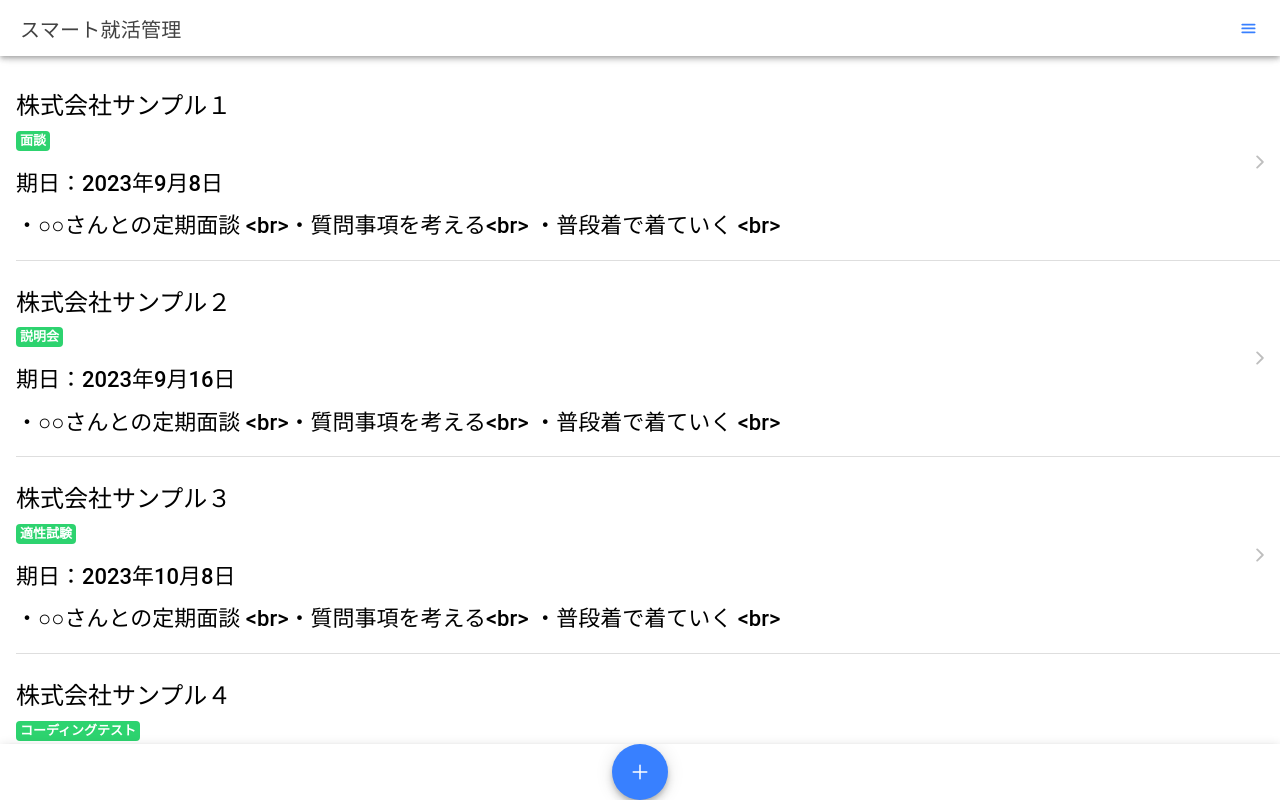
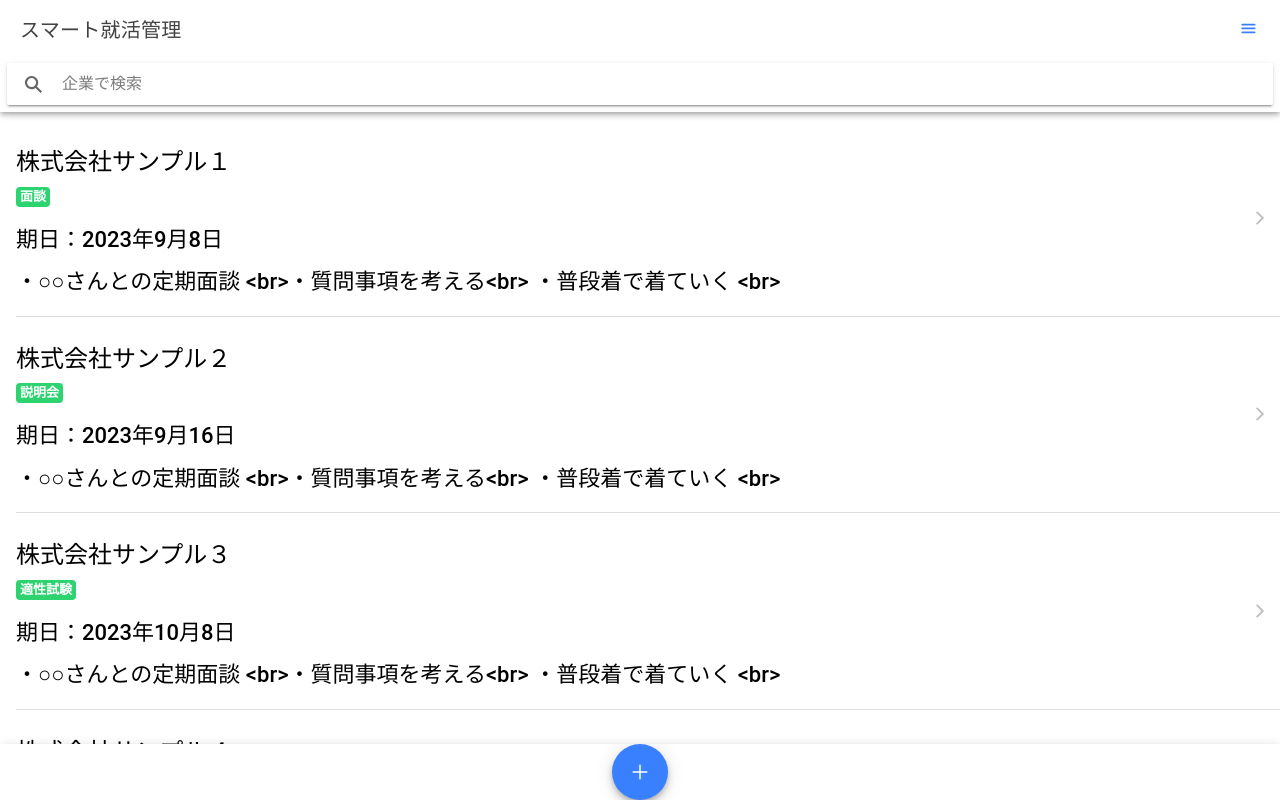
Before and after one commit to kumastry/smart-syukatsu-schedule, a React (Vite) app in the folder smart-syukatsu-schedule-frontend/: page /home in a window 1280 px wide. Built offline with nearby package versions, Linux system fonts and the light colour scheme.

Commit message:
feature-画面レイアウトの作成 #2 コンポーネント引数を追加した

```diff
--- a/smart-syukatsu-schedule-frontend/src/pages/Home.tsx
+++ b/smart-syukatsu-schedule-frontend/src/pages/Home.tsx
@@ -16,12 +16,12 @@ import { sampleHomePageData } from './../data/sampleData';
 const Home: React.FC = () => {
   return (
     <IonPage id="home-page">
-      <Header headerText={text.appTitle} />
+      <Header headerText={text.appTitle} isShowSearchBar={true} />
       <IonContent fullscreen>
         <IonList>
           {
             sampleHomePageData.map((item) => {
-              return <CorpListItem corpName={item.corpName} corpEvent={item.corpEvent} corpPeriod={item.corpPeriod} corpNote={item.corpNote} />;
+              return <CorpListItem id = {item.id} corpName={item.corpName} corpEvent={item.corpEvent} corpPeriod={item.corpPeriod} corpNote={item.corpNote} />;
             })
           }
         </IonList>
```
